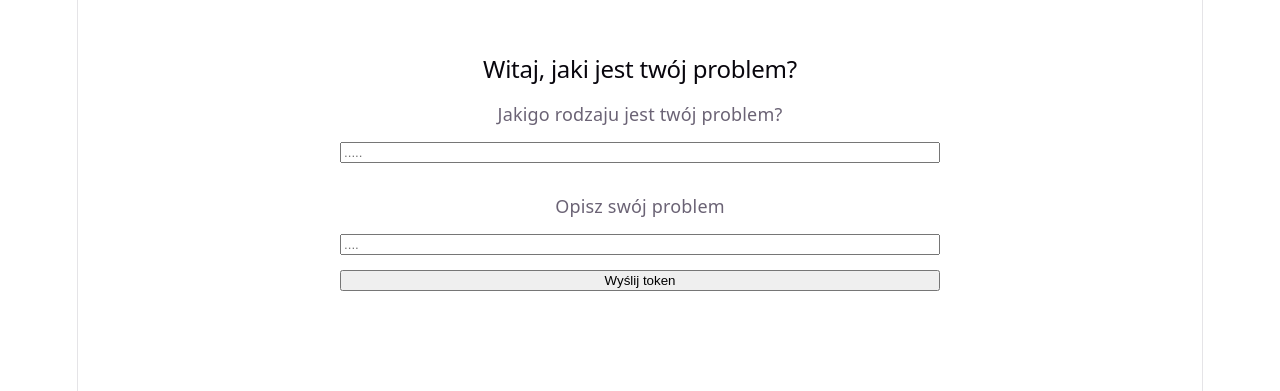
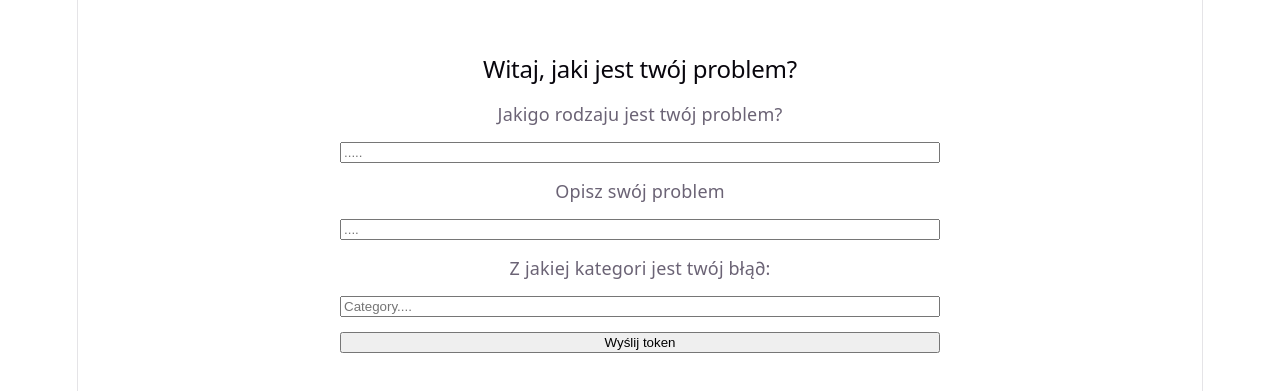
Before and after one commit to Tojt1/HelpDeskApi, a React app in the folder frontend/: page / in a window 1280 px wide. Shown: the part 177-568 px from the top of the page. Built offline with nearby package versions, Linux system fonts and the light colour scheme; the HTML template or start-up script is replaced by a standard one.

Commit message:
add new view for logged account

```diff
--- a/frontend/src/App.jsx
+++ b/frontend/src/App.jsx
@@ -2,6 +2,7 @@ import './App.css'
 import Login from "./pages/login.jsx";
 import Home from "./pages/Home.jsx";
 import RegisterUser from "./pages/register.jsx";
+import Dashboard from "./pages/Dashboard.jsx";
 import { Routes, Route} from "react-router";
 
 function App() {
@@ -11,6 +12,7 @@ function App() {
           <Route path="/" element={<Home />} />
           <Route path="/login" element={<Login />}/>
           <Route path="/register" element={<RegisterUser />}/>
+          <Route path="/dashboard" element={<Dashboard />} />
       </Routes>
   )
 }
--- /dev/null
+++ b/frontend/src/pages/Dashboard.jsx
@@ -0,0 +1,14 @@
+import {jwtDecode} from "jwt-decode";
+
+function Dashboard(){
+    const token = localStorage.getItem("token");
+    const users = jwtDecode(token);
+
+    return(
+        <div>
+            <h2>Hello {users.name}</h2>
+        </div>
+    )
+}
+
+export default Dashboard
--- a/frontend/src/pages/Home.css
+++ b/frontend/src/pages/Home.css
@@ -23,6 +23,7 @@
     top: 20px;
     right: 20px;
 
+    font-size: 12px;
     text-decoration: none;
     color: white;
 
@@ -35,12 +36,9 @@
     top: 20px;
     right: 180px;
 
+    font-size: 12px;
     text-decoration: none;
     color: white;
     border: 1px solid white;
     border-radius: 8px;
 }
-
-.paragraph-description{
-    padding-top: 15px;
-}
--- a/frontend/src/pages/Home.jsx
+++ b/frontend/src/pages/Home.jsx
@@ -11,6 +11,7 @@ function Home() {
 
     const [problemTitle, setProblemTitle] = useState("");
     const [problemDescription, setProblemDescription] = useState("");
+    const [problemCategory, setProblemCategory] = useState("")
 
 
     const handleSubmit = async (e) => {
@@ -22,8 +23,24 @@ function Home() {
             navigate("/login");
             return;
         }
-        alert("utworzono token")
-        /// tutaj wyślij token
+        const token = localStorage.getItem("token")
+
+        const response = await fetch("http://localhost:8000/tickets", {
+            method: "POST",
+            headers: {
+                "Content-Type":"application/json",
+                "Authorization": `Bearer ${token}`
+            },
+            body:JSON.stringify({
+                title: problemTitle,
+                description: problemDescription,
+                category: problemCategory
+            })
+        })
+        const data = await  response.json()
+
+        console.log("status", response.status)
+        console.log("data", data)
 }
 
     return <div className="home-container">
@@ -45,6 +62,13 @@ function Home() {
             value={problemDescription}
             onChange={(e) => setProblemDescription(e.target.value)}/>
 
+            <p>Z jakiej kategori jest twój błą∂: </p>
+            <input
+            type="text"
+            placeholder="Category...."
+            value={problemCategory}
+            onChange={(e) => setProblemCategory(e.target.value)}/>
+
             <button className="home-btn" type="submit">Wyślij token</button>
         </form>
         <Link to="/login" className="link-login">Zaloguj się</Link>
--- a/frontend/src/pages/login.jsx
+++ b/frontend/src/pages/login.jsx
@@ -27,7 +27,7 @@ function Login(){
         localStorage.setItem("token", data.token)
 
         alert("Pomyślnie zalogowano")
-        navigate("/")
+        navigate("/dashboard")
     }
 
     return(
```
